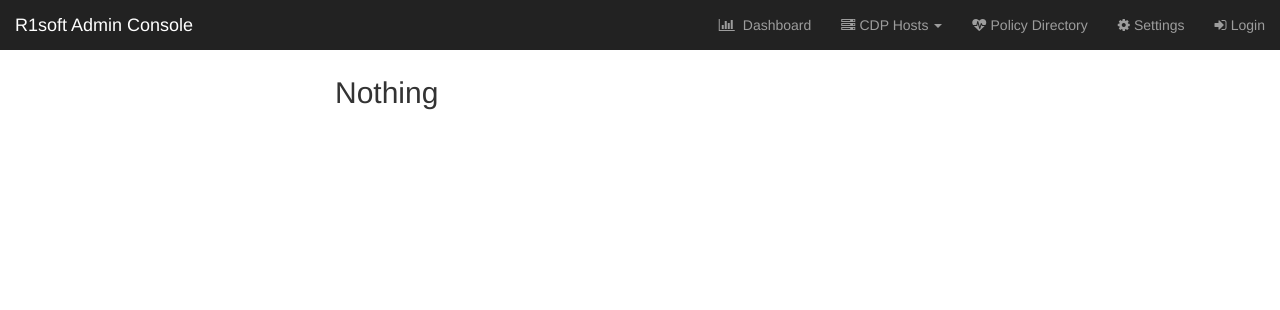
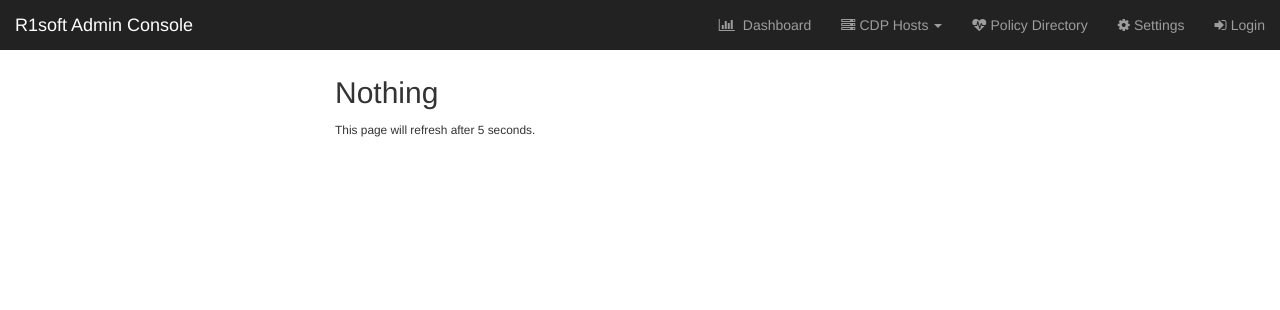
Before and after one commit to nexcess/r1soft-admin-console, a Python web app: template rac/templates/error.html in a window 1280 px wide. Shown: the top 310 px of the page. Run offline with Jinja, Linux system fonts and the light colour scheme; the template is opened without the code that fills it: most values are stand-ins (such as "Sample title", 1, 10 or a date in 2020); some libraries are stand-ins or nearby versions.

Commit message:
add auto-refreshing error page to catch exceptions

```diff
--- a/rac/templates/error.html
+++ b/rac/templates/error.html
@@ -1,10 +1,16 @@
 {% extends 'base.html' %}
+{% set refresh_interval = 5 %}
 {% block title %}Error{% endblock %}
+{% block head %}
+{{ super() }}
+<meta http-equiv="refresh" content="{{ refresh_interval }}">
+{% endblock head %}
 {% block content %}
     <div class="row">
         <div class="col-md-6 col-md-offset-3">
             <h2>{{ error.__class__.__name__ }}</h2>
             <p>{{ error }}</p>
+            <small>This page will refresh after {{ refresh_interval }} seconds.</small>
         </div>
     </div>
 {% endblock %}
--- a/rac/util.py
+++ b/rac/util.py
@@ -27,6 +27,7 @@ from humanize import naturalsize, naturaltime, naturaldelta
 import datetime
 from urllib2 import URLError
 from ssl import SSLError
+from suds import WebFault, MethodNotFound
 
 
 ICONIZE_MAP = {
@@ -217,5 +218,7 @@ def convert_ms_to_timedelta(ms):
 
 @app.errorhandler(URLError)
 @app.errorhandler(SSLError)
+@app.errorhandler(WebFault)
+@app.errorhandler(MethodNotFound)
 def handle_timeout(error):
     return render_template('error.html', error=error), 500
```
